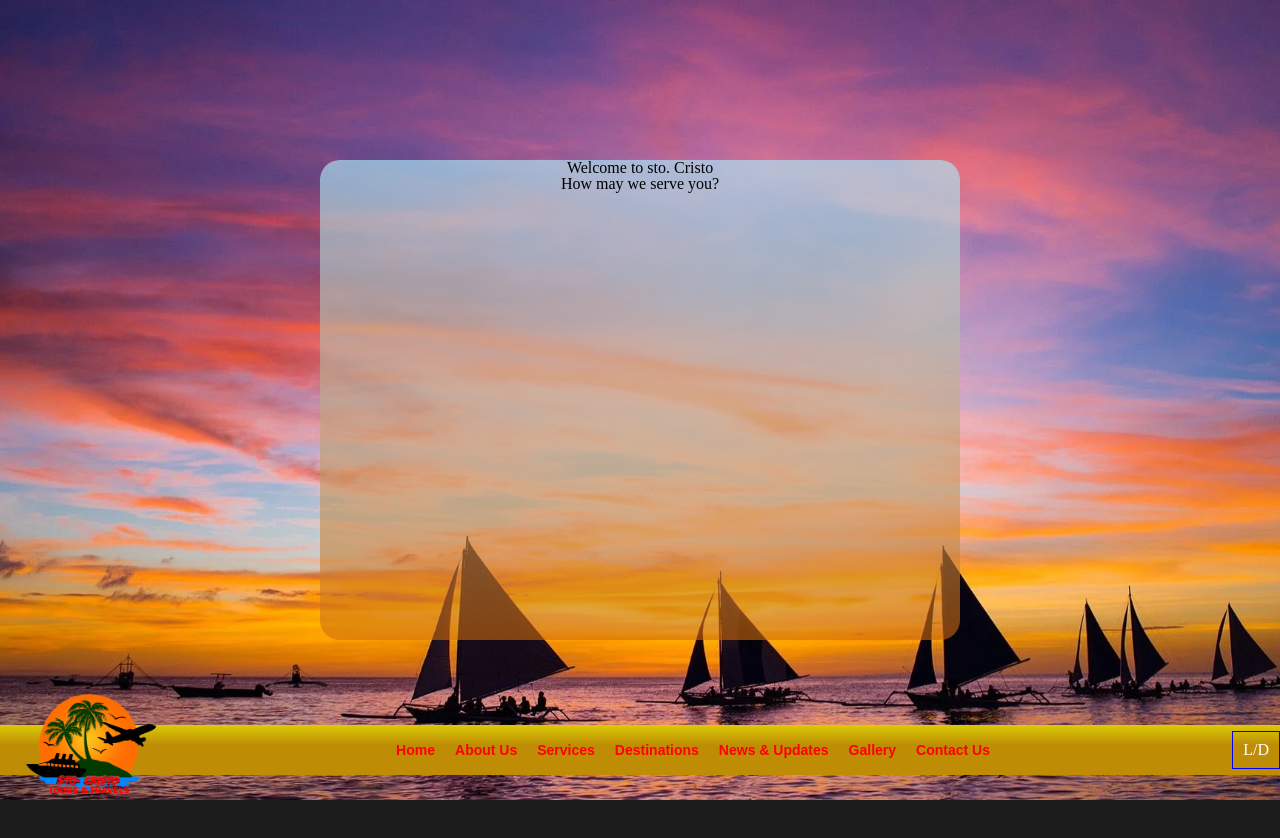
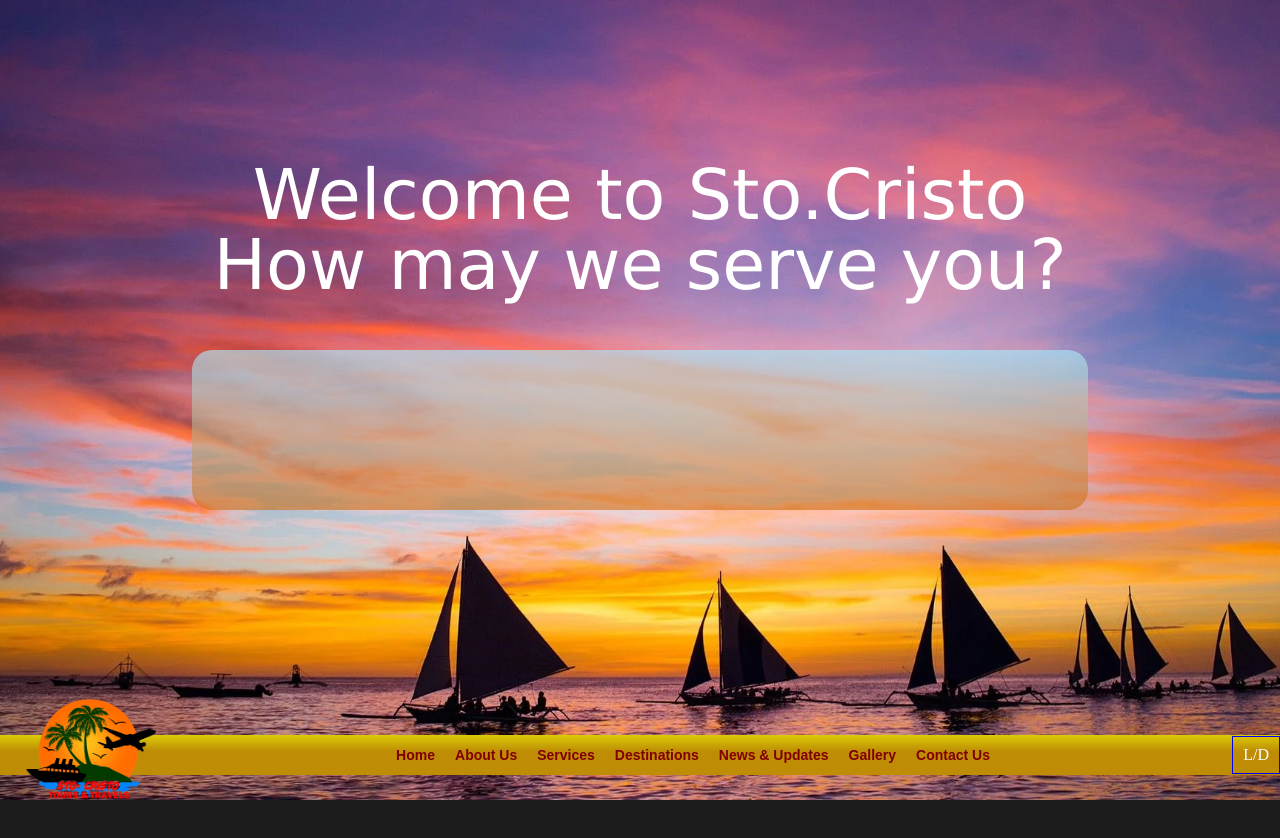
Before and after one commit to rnelsantos/TravelSite, a plain HTML site: page index.html in a window 1280 px wide. Shown: the top 838 px of the page. Drawn offline with Linux system fonts and the light colour scheme.

Commit message:
finalize banner layout

```diff
--- a/index.html
+++ b/index.html
@@ -9,10 +9,13 @@
 </head>
 <body>
 <div class="content">
-    <div class="banner">
+    <div class="banner-container">
         <div class="welcome">
-            <p>Welcome to sto. Cristo </p>
+            <p>Welcome to Sto.Cristo </p>
             <p>How may we serve you? </p>
+        </div>
+        <div class="search">
+            <div></div>
         </div>
     </div>
     <div class="navBar-initial" id="navBar">
--- a/style.css
+++ b/style.css
@@ -78,25 +78,47 @@ table {
     height:8000px;
 }
 
-.banner{
+.banner-container{
+
     display: flex;
+    flex-direction:column;
     justify-content: center;
     align-items: center;
-
+    justify-content: center;
+    gap:20px;
 
     width: 100vw;
     height: 100vh;
     background-image: url('./images/banner_sunset.png');
     background-size: cover;
     background-position:center;
+
 }
 
 .welcome{
+    position: relative;
+    top:-80px;
+    display: flex;
+    flex-direction:column;
+    justify-content: center;
+    align-items: center;
+    height:30vh;
+    width:90vw;
+    color:white;
+    font-size:70px;
+    font-family:'Lucida Sans', 'Lucida Sans Regular', 'Lucida Grande', 'Lucida Sans Unicode', Geneva, Verdana, sans-serif
+
+
+}
+
+.search{
+    position: relative;
+    top:-100px;
     background-image: linear-gradient(to bottom, rgba(170, 232, 248, 0.651), rgba(207, 106, 10, 0.582));
     border: 0px solid yellow;
     text-align: center;
-    height:60vh;
-    width:50vw;
+    height:20vh;
+    width:70vw;
     border-radius:20px;
 }
 
@@ -116,8 +138,10 @@ table {
     position:sticky;
     top: 0;
     bottom:25px;
-    background-image: linear-gradient(to bottom, rgba(251, 255, 0, 0.26), rgba(162, 185, 29, 0.76));
-    Height: 15px;
+    background-image: linear-gradient(to bottom, rgba(218, 204, 7, 0.747), rgba(190, 141, 5, 0.829)40%);
+    Height: 45px;
+    width:100vw;
+    transition:0.5s;
 }
 
 .navBar-up { /*Navigation Bar*/
@@ -134,8 +158,10 @@ table {
     position:sticky;
     top: 0;
     bottom:25px;
-    background-image: linear-gradient(to bottom, rgb(218, 203, 7), rgb(190, 141, 5)40%);
-    Height: 50px;
+    background-image: linear-gradient(to bottom, rgba(218, 204, 7,1), rgba(190, 141, 5, 1)40%);
+    Height: 40px;
+    width:100vw;
+    transition:0.5s;
 }
 
 
@@ -154,7 +180,8 @@ table {
 
     background-image: linear-gradient(to bottom, rgb(218, 203, 7), rgb(221, 162, 0)40%);
     Height: 30px;
-    transition:0.s;
+    width:100vw;
+    transition:0.5s;
 }
 
 
@@ -208,7 +235,7 @@ table {
     text-decoration: none;
     margin-left: 10px;
     margin-right: 10px;
-    color: red;
+    color: maroon;
     font-family: Arial, sans-serif; /* Font family with fallback */
     font-size: 14px;
     font-weight: bold;
```
